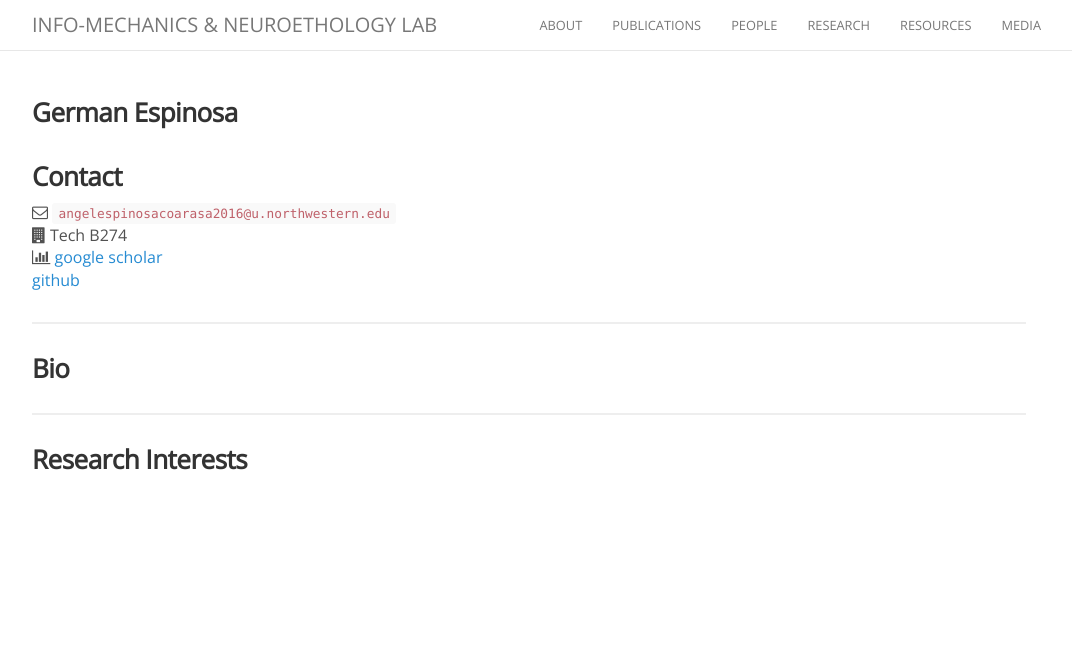
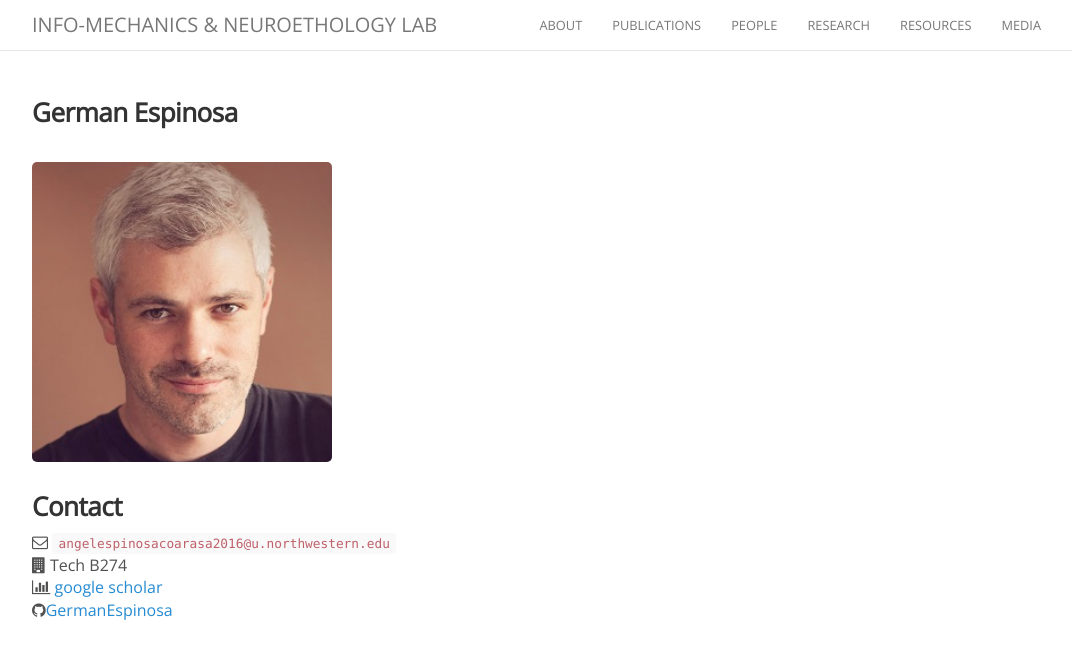
Before and after one commit to maciverlab/maciverlab.github.io, a Jekyll site: the page built from _people/german_espinosa.md, in a window 1280 px wide. Shown: the top 659 px of the page, without its empty margins (111-1183 px from the left). Built offline with Jekyll 4.4.1, drawn with Linux system fonts in a browser that asks for light colours; nearby versions of some CDN libraries; comment, search, counter and statistics services are not loaded.

Commit message:
Update german_espinosa.md

```diff
--- a/_people/german_espinosa.md
+++ b/_people/german_espinosa.md
@@ -6,18 +6,11 @@
 joined: 2018
 ---
 
+<img width="300" src="{{site.baseurl}}/images/people/{{page.avatar}}" data-action="zoom">
+
 ### Contact
 
 <i class="fa fa-envelope-o"></i>  `angelespinosacoarasa2016@u.northwestern.edu`<br>
 <i class="fa fa-building"></i> Tech B274 <br>
 <i class="fa fa-bar-chart"></i> [google scholar](https://scholar.google.com/citations?user=kxR1cqEAAAAJ&hl=en) <br>
- [github](https://github.com/germanespinosa?tab=repositories)
-
-<hr>
-
-### Bio
-
-
-<hr>
-
-### Research Interests
+<i class="fa fa-github"></i>[GermanEspinosa](https://github.com/germanespinosa?tab=repositories)
```
